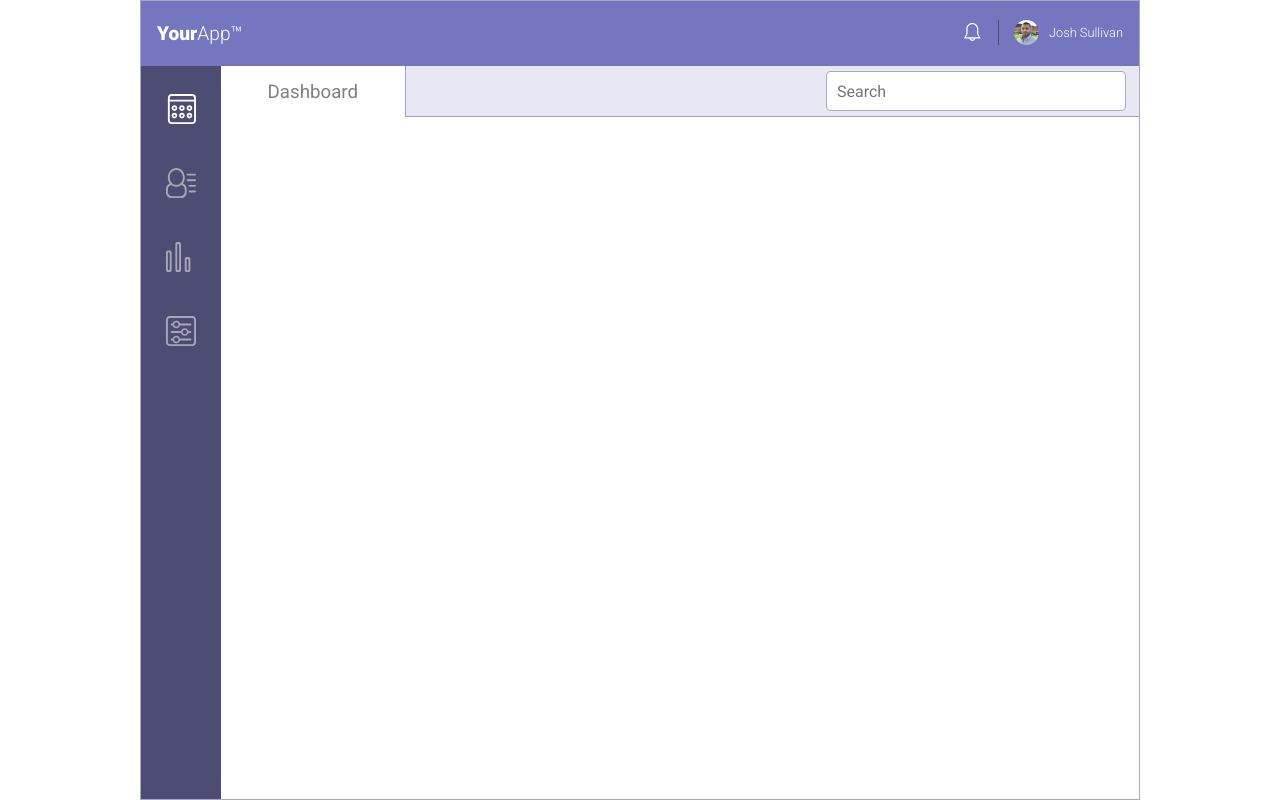
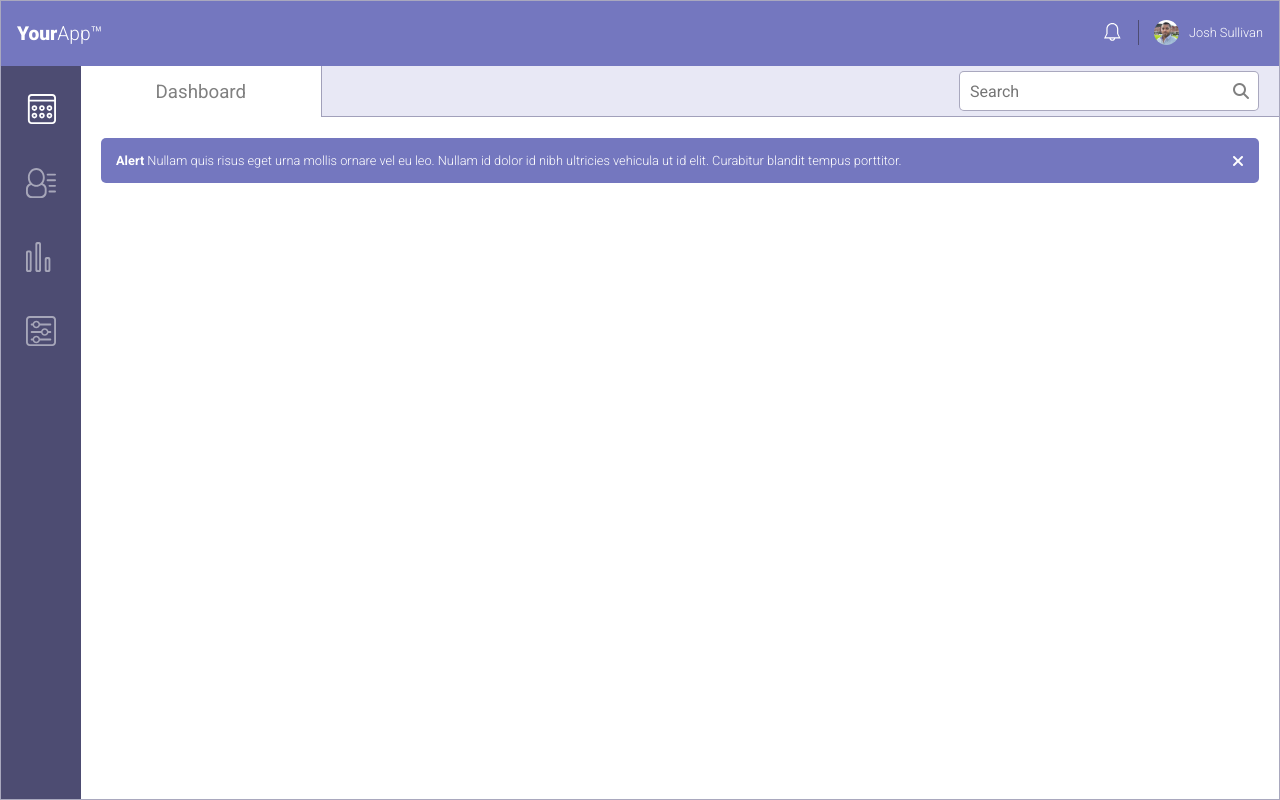
Before and after one commit to heidi37/fetd-project-7, a plain HTML site: page index.html in a window 1280 px wide. Drawn offline with Linux system fonts and the light colour scheme.

Commit message:
added alert and search box icon

```diff
--- a/index.html
+++ b/index.html
@@ -7,6 +7,7 @@
     <title>Your App Dashboard</title>
     <link href="https://fonts.googleapis.com/css?family=Roboto:300,400,700,900&display=swap" rel="stylesheet">
     <link rel="stylesheet" href="styles.css">
+    <script src="https://kit.fontawesome.com/525b6bfba8.js" crossorigin="anonymous"></script>
 </head>
 <body>
 
@@ -113,9 +114,16 @@
         <main>
             <div id="search-tab">
                 <input type="text" name="search" width="50" placeholder="Search">
+                <i class="fas fa-search"></i>
             </div>
             <div id="dashboard-tab">
                 <h3>Dashboard</h3>
+            </div>
+            <div id="chart-area">
+                <div id="alert">
+                    <p><strong>Alert</strong> Nullam quis risus eget urna mollis ornare vel eu leo. Nullam id dolor id nibh ultricies vehicula ut id elit. Curabitur blandit tempus porttitor.</p>
+                    <i class="fas fa-times"></i>
+                </div>
             </div>
         </main>
     </div>
--- a/styles.css
+++ b/styles.css
@@ -42,11 +42,11 @@ main {
     text-align: center;
 }
 
-
 .container {
     margin: auto;
     height: 100vh;
     border: 1px rgba(123, 122, 156, 0.651) solid;
+    max-width: 1300px;
     display: grid;
     grid-template-columns: 1fr;
     grid-template-rows: 60px 60px;
@@ -135,7 +135,7 @@ main {
     border-bottom: 1px rgba(123, 122, 156, 0.651) solid;
 }
 #dashboard-tab {
-    padding: 20px;
+    padding-top: 20px;
 }
 
 input {
@@ -145,6 +145,34 @@ input {
     border: 1px rgba(123, 122, 156, 0.651) solid;
     font-size: 1em;
     padding-left: 10px;
+}
+
+.fa-search {
+    position: relative;
+    left: -30px;
+}
+
+#chart-area{
+    padding: 20px;
+}
+
+#alert {
+    background-color: #7477BF;
+    color: white;
+    padding: 15px;
+    border-radius: 5px;
+    font-weight: 300;
+    text-align: left;
+}
+
+#alert p {
+    width: 90%;
+}
+
+.fa-times {
+    float: right;
+    position: relative;
+    top: -25px;
 }
 
 /*
@@ -172,22 +200,19 @@ input {
         float: right;
         display: inline-block;
         width: 80%;
-        padding: 5px;
+        padding: 5px 0;
         text-align: right;
     }
-    input {
-        margin-right: 8px;
-    }
-
     #dashboard-tab {
         display: inline-block;
         padding: 15px;
-
     }
 }
 
 @media (min-width: 1024px) {
     .container{
-        max-width: 1000px;
+    }
+    .fa-times {
+        top: -15px;
     }
 }
```
